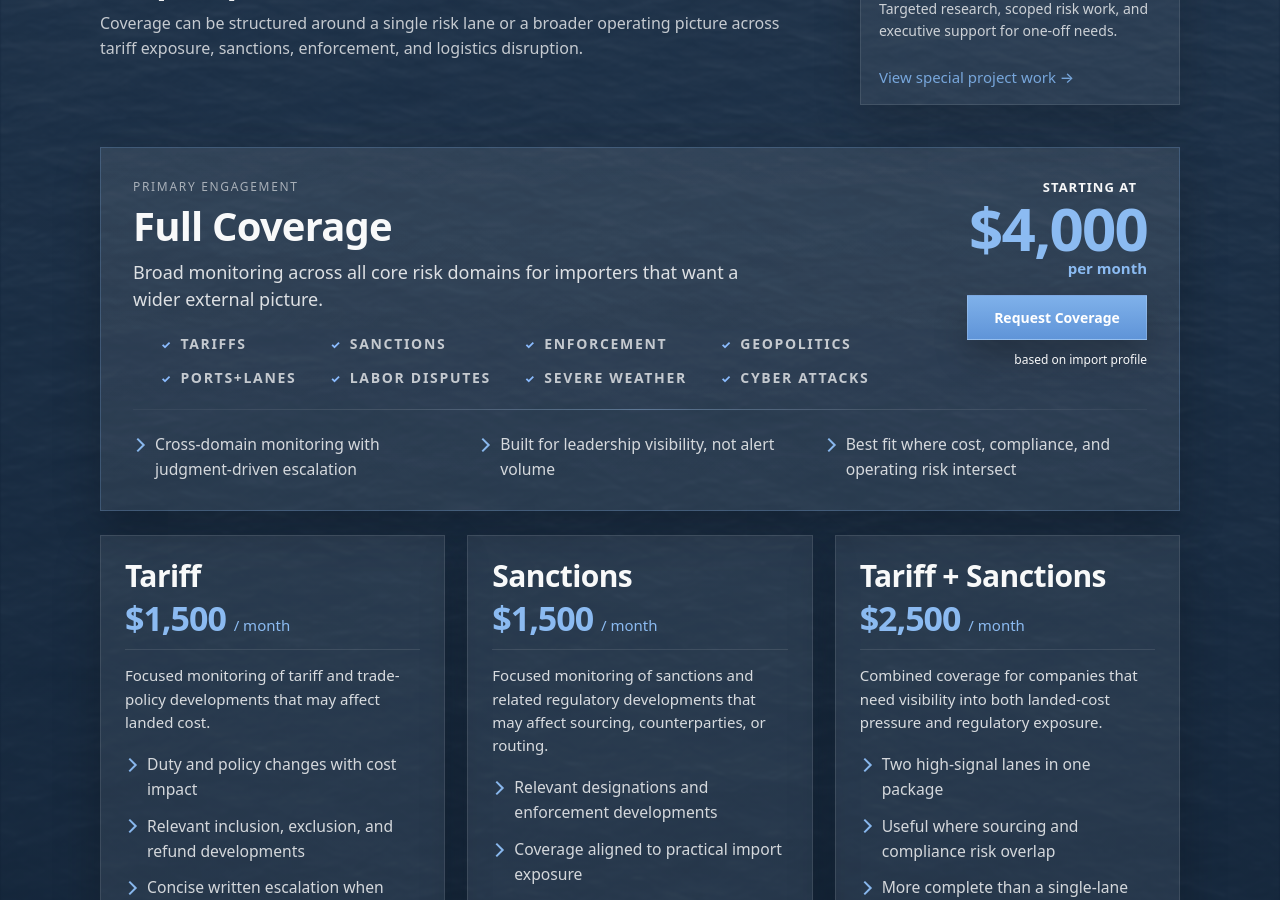
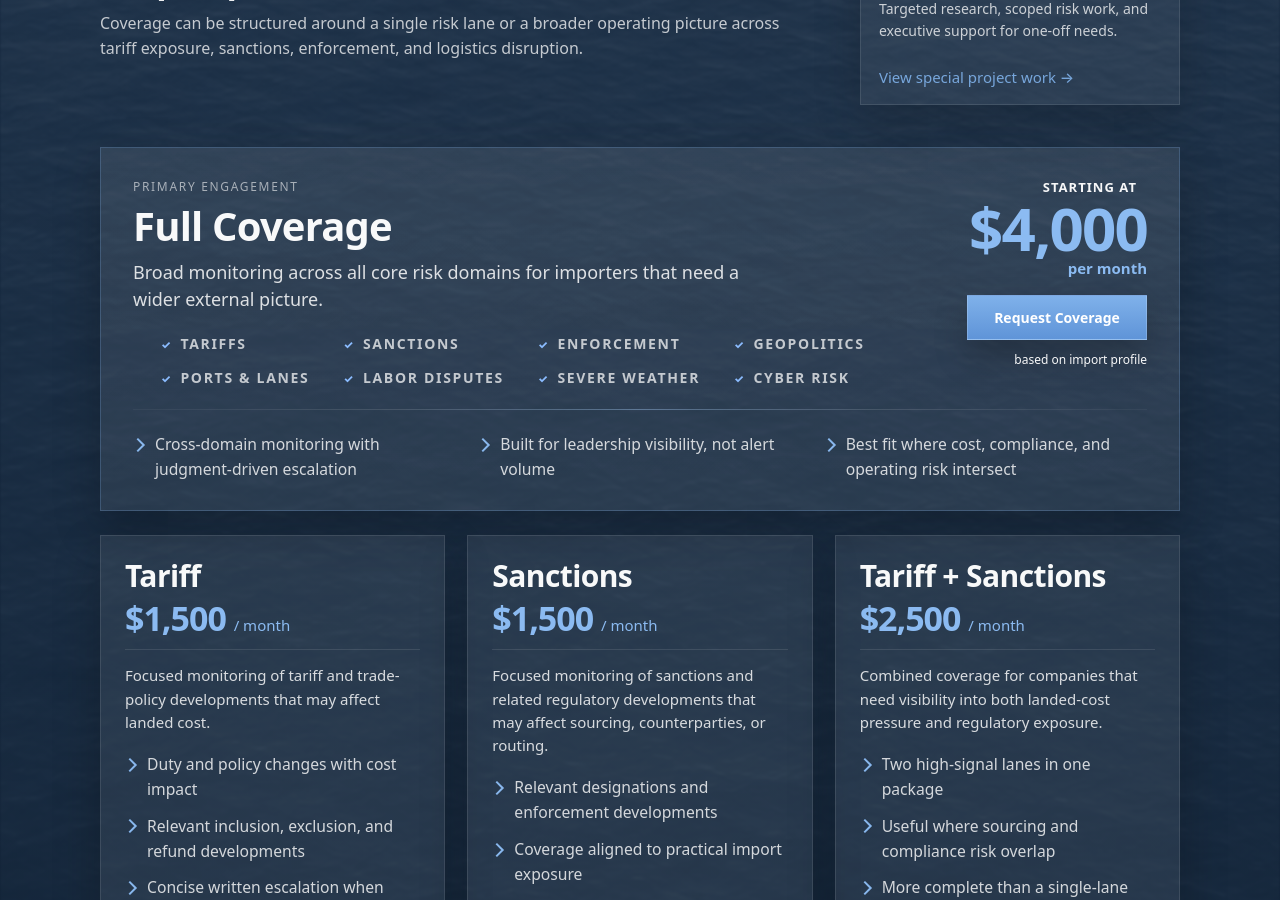
Before and after one commit to importrisk/import-risk-intelligence-site, a Jekyll site: the page built from pricing.html, in a window 1280 px wide and 900 px high, scrolled down 440 px. Built offline with Jekyll 4.4.1, drawn with Linux system fonts in a browser that asks for light colours.

Commit message:
Update pricing.html

```diff
--- a/pricing.html
+++ b/pricing.html
@@ -49,7 +49,7 @@ description: Pricing and scope options for Import Risk Intelligence.
         <p class="pricing-kicker">Primary engagement</p>
         <h3 class="pricing-card-title pricing-card-title-featured">Full Coverage</h3>
         <p class="pricing-card-text pricing-card-text-featured">
-          Broad monitoring across all core risk domains for importers that want a wider external picture.
+          Broad monitoring across all core risk domains for importers that need a wider external picture.
         </p>
 
   <div class="pricing-domain-columns" aria-label="Core risk domains">
@@ -57,10 +57,10 @@ description: Pricing and scope options for Import Risk Intelligence.
   <div class="pricing-domain-item"><span class="pricing-domain-bullet">✓</span><span>Sanctions</span></div>
   <div class="pricing-domain-item"><span class="pricing-domain-bullet">✓</span><span>Enforcement</span></div>
   <div class="pricing-domain-item"><span class="pricing-domain-bullet">✓</span><span>Geopolitics</span></div>
-  <div class="pricing-domain-item"><span class="pricing-domain-bullet">✓</span><span>Ports+Lanes</span></div>
+  <div class="pricing-domain-item"><span class="pricing-domain-bullet">✓</span><span>Ports & Lanes</span></div>
   <div class="pricing-domain-item"><span class="pricing-domain-bullet">✓</span><span>Labor Disputes</span></div>
   <div class="pricing-domain-item"><span class="pricing-domain-bullet">✓</span><span>Severe Weather</span></div>
-  <div class="pricing-domain-item"><span class="pricing-domain-bullet">✓</span><span>Cyber Attacks</span></div>
+  <div class="pricing-domain-item"><span class="pricing-domain-bullet">✓</span><span>Cyber Risk</span></div>
 </div>
       </div>
 
```
